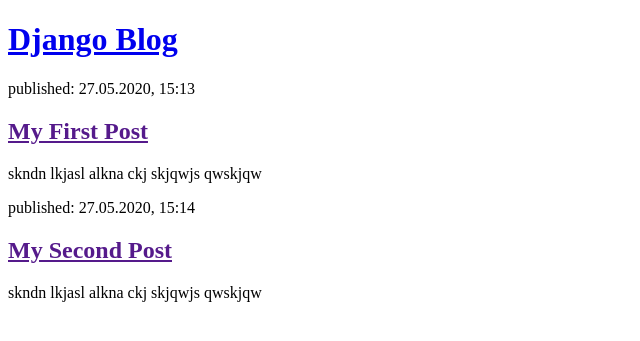
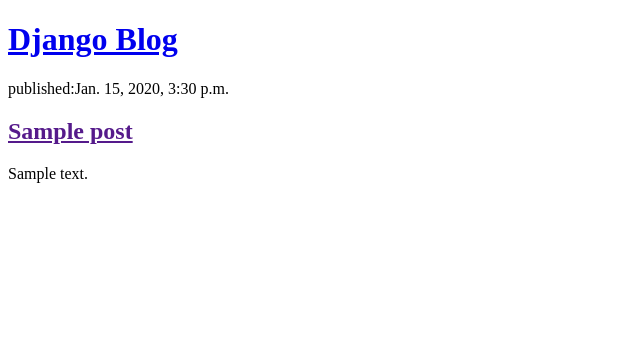
Before and after one commit to amanamazing100/my-first-blog, a Django app: page / in a window 1280 px wide. Shown: the top 341 px of the page, without its empty margins (0-640 px from the left). Run offline with Django 3.2, Linux system fonts and the light colour scheme; tables that the repository leaves empty hold one stand-in row (values such as "Sample post").

Commit message:
Modified templates to display posts from database.

```diff
--- a/blog/templates/blog/post_list.html
+++ b/blog/templates/blog/post_list.html
@@ -5,15 +5,12 @@
 <div>
 <h1><a href="/">Django Blog</a></h1>
 </div>
+{% for  post in posts %}
 <div>
-<p>published: 27.05.2020, 15:13</p>
-<h2><a href="">My First Post</a></h2>
-<p>skndn lkjasl alkna ckj skjqwjs qwskjqw </p>
+    <p>published:{{ post.published_date }}</p>
+    <h2><a href="">{{ post.title }}</a></h2>
+    <p>{{ post.text|linebreaksbr }}</p>
 </div>
-<div>
-<p>published: 27.05.2020, 15:14</p>
-<h2><a href="">My Second Post</a></h2>
-<p>skndn lkjasl alkna ckj skjqwjs qwskjqw </p>
-</div>
+{% endfor %}
 </body>
 </html>
--- a/blog/views.py
+++ b/blog/views.py
@@ -1,6 +1,8 @@
 from django.shortcuts import render
-
+from .models import Post
+from django.utils import timezone
 # Create your views here.
 
 def post_list(request):
-    return render(request, 'blog/post_list.html', {})
+    posts = Post.objects.filter(published_date__lte=timezone.now()).order_by("published_date")
+    return render(request, 'blog/post_list.html', {"posts": posts})
```
